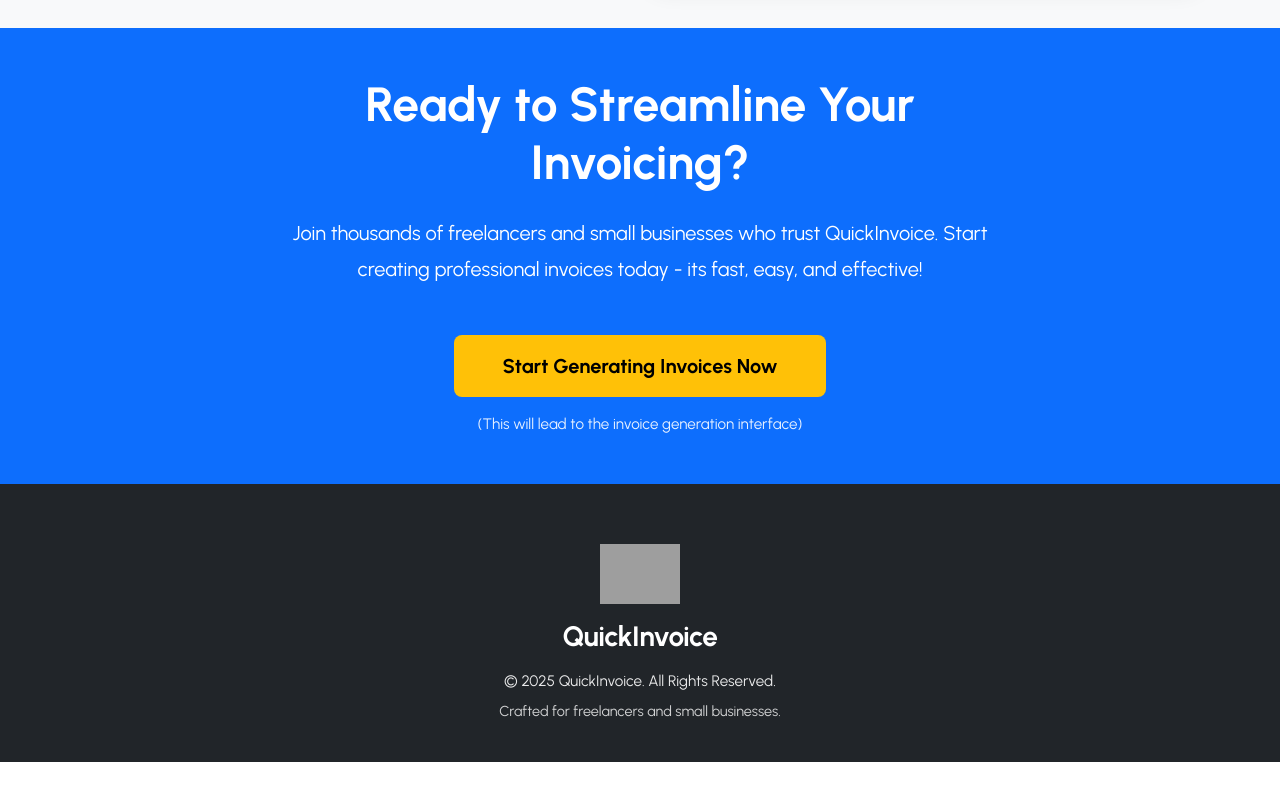
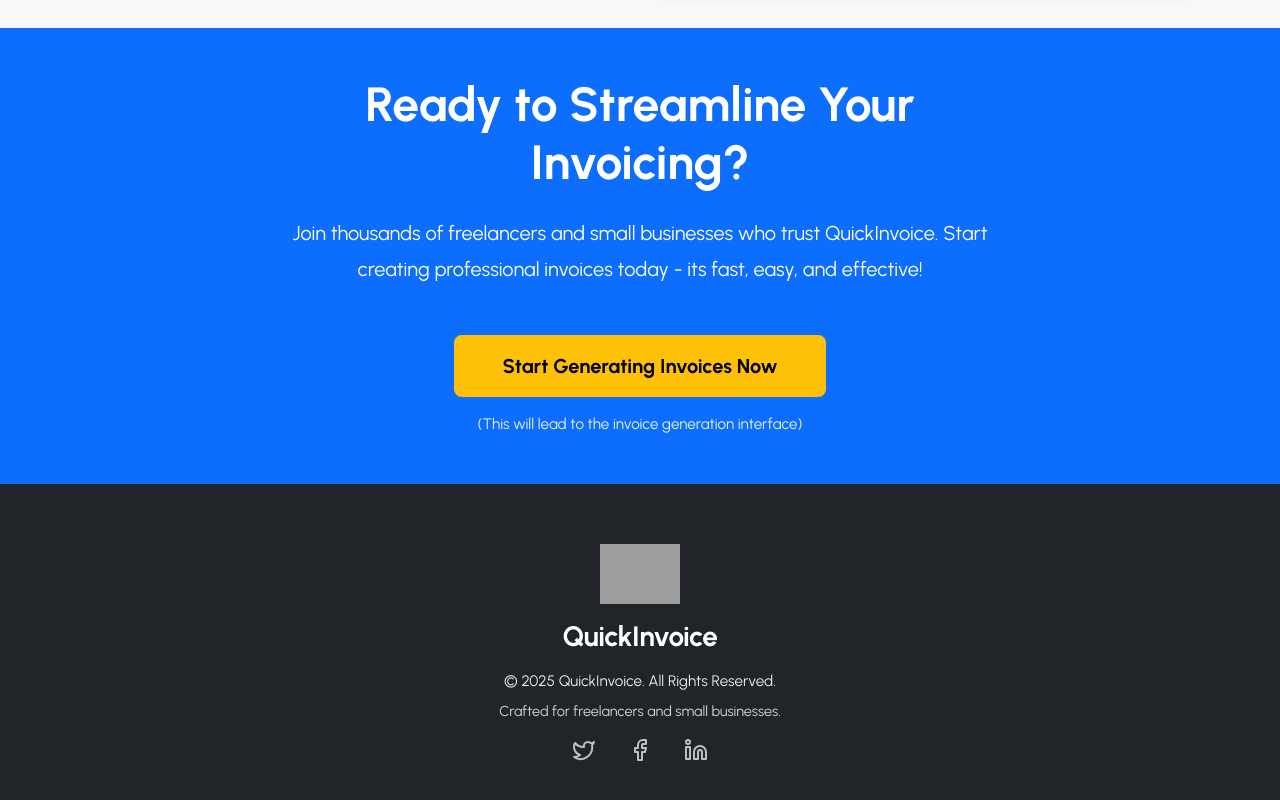
Before and after one commit to tharani-2006/Invoice-generator-application, a React (Vite) app in the folder client/: page / in a window 1280 px wide. Shown: the part 3561-4361 px from the top of the page. Before the commit the page ends 4323 px from the top, so only its background shows below. Built offline with nearby package versions, Linux system fonts and the light colour scheme; grey boxes are pictures that could not be loaded.

Commit message:
develop template of mainPage and implement complete title Bar

```diff
--- /dev/null
+++ b/client/src/context/AppContext.jsx
@@ -0,0 +1,18 @@
+import {useState,createContext} from 'react'
+
+export const AppContext = createContext()
+
+export  const AppProvider = ({ children }) => {
+
+    const [invoiceTitle,setInvoiceTitle] = useState("New Invoice")
+
+    const contextValue = {
+        invoiceTitle,setInvoiceTitle
+    }
+
+    return(
+        <AppContext.Provider value={contextValue}>
+            {children}
+        </AppContext.Provider>
+    )
+}
--- a/client/src/pages/LandingPage/LandingPage.css
+++ b/client/src/pages/LandingPage/LandingPage.css
@@ -450,6 +450,27 @@
   margin-bottom: 0;
 }
 
+.footer-social-icons {
+  display: flex;
+  justify-content: center;
+  align-items: center;
+  gap: 1rem;
+}
+
+.footer-social-link {
+  color: rgba(255, 255, 255, 0.7);
+  text-decoration: none;
+  transition: all 0.3s ease;
+  display: inline-flex;
+  align-items: center;
+  justify-content: center;
+}
+
+.footer-social-link:hover {
+  color: white;
+  transform: translateY(-2px);
+}
+
 /* Responsive Design for Footer */
 @media (max-width: 768px) {
   .footer-section {
@@ -471,4 +492,12 @@
   .footer-tagline {
     font-size: 0.85rem;
   }
+
+  .footer-social-icons {
+    gap: 0.75rem;
+  }
+
+  .footer-social-link {
+    font-size: 0.9rem;
+  }
 }
--- a/client/src/pages/LandingPage/LandingPage.jsx
+++ b/client/src/pages/LandingPage/LandingPage.jsx
@@ -2,6 +2,7 @@ import React from 'react'
 import { Link } from 'react-router-dom'
 import './LandingPage.css'
 import { assets } from '../../assets/assets'
+import { Twitter, Facebook, Linkedin } from 'lucide-react'
 
 const LandingPage = () => {
   return (
@@ -237,6 +238,17 @@ const LandingPage = () => {
               <p className="footer-tagline">
                 Crafted for freelancers and small businesses.
               </p>
+              <div className="footer-social-icons mt-3">
+                <a href="#" className="footer-social-link me-3" aria-label="Twitter">
+                  <Twitter size={24} />
+                </a>
+                <a href="#" className="footer-social-link me-3" aria-label="Facebook">
+                  <Facebook size={24} />
+                </a>
+                <a href="#" className="footer-social-link" aria-label="LinkedIn">
+                  <Linkedin size={24} />
+                </a>
+              </div>
             </div>
           </div>
         </div>
--- a/client/src/pages/MainPage.jsx
+++ b/client/src/pages/MainPage.jsx
@@ -1,9 +1,74 @@
-import React from 'react'
+import { useContext, useState } from 'react'
+import { Pencil } from 'lucide-react'
+import { AppContext } from '../context/AppContext'
 
 const MainPage = () => {
+
+  const [isEditingTitle, setIsEditingTitle] = useState(false)
+
+  const { invoiceTitle, setInvoiceTitle } = useContext(AppContext)
+
+  const handleTitleChange = (e) => {
+    const newTitle = e.target.value;
+    setInvoiceTitle(newTitle)
+  }
+
+  const handleTitleEdit = () => {
+    setIsEditingTitle(true)
+  }
+  // this to return the pencil icon again after entering the input
+  const handleTitleBlur = () => {
+    setIsEditingTitle(false)
+  }
+
   return (
     <div>
-      Main Page
+      <div className="container-fluid bg-light min-vh-100 py-4">
+        <div className="container">
+
+          {/* Title Bar */}
+          <div className="bg-white border rounded shadow-sm p-3 mb-4">
+            <div className="d-flex align-items-center">
+              {isEditingTitle ? (
+                <input type="text"
+                  className='form-control me-2'
+                  autofocus
+                  onBlur={handleTitleBlur} // this to return the pencil icon again after entering the input
+                  onChange={handleTitleChange}
+                  value={invoiceTitle}
+                />
+              ) : (
+                <>
+                  <h5 className='mb-0 me-2'>{invoiceTitle}</h5>
+                  <button
+                    className="btn btn-sm p-0 border-0 bg-transparent"
+                    onClick={handleTitleEdit}
+                  >
+                    <Pencil className='text-primary' size={20} />
+                  </button>
+                </>
+              )}
+            </div>
+          </div>
+
+          {/* Invoice Form and template grid */}
+          <div className="row g-4 align-items-stretch">
+            {/*  Invoice Form */}
+            <div className="col-12 col-lg-6 d-flex flex-column">
+              <div className="bg-white border rounded shadow-sm p-4 w-100 h-100">
+                invoice form
+              </div>
+            </div>
+
+            {/* Template Grid */}
+            <div className="col-12 col-lg-6 d-flex flex-column">
+              <div className="bg-white border rounded shadow-sm p-4 w-100 h-100">
+                template grid
+              </div>
+            </div>
+          </div>
+        </div>
+      </div>
     </div>
   )
 }
```
Also changed, not shown: client/src/main.jsx (+4 -3 lines), client/src/components/InvoiceForm.jsx (added).
